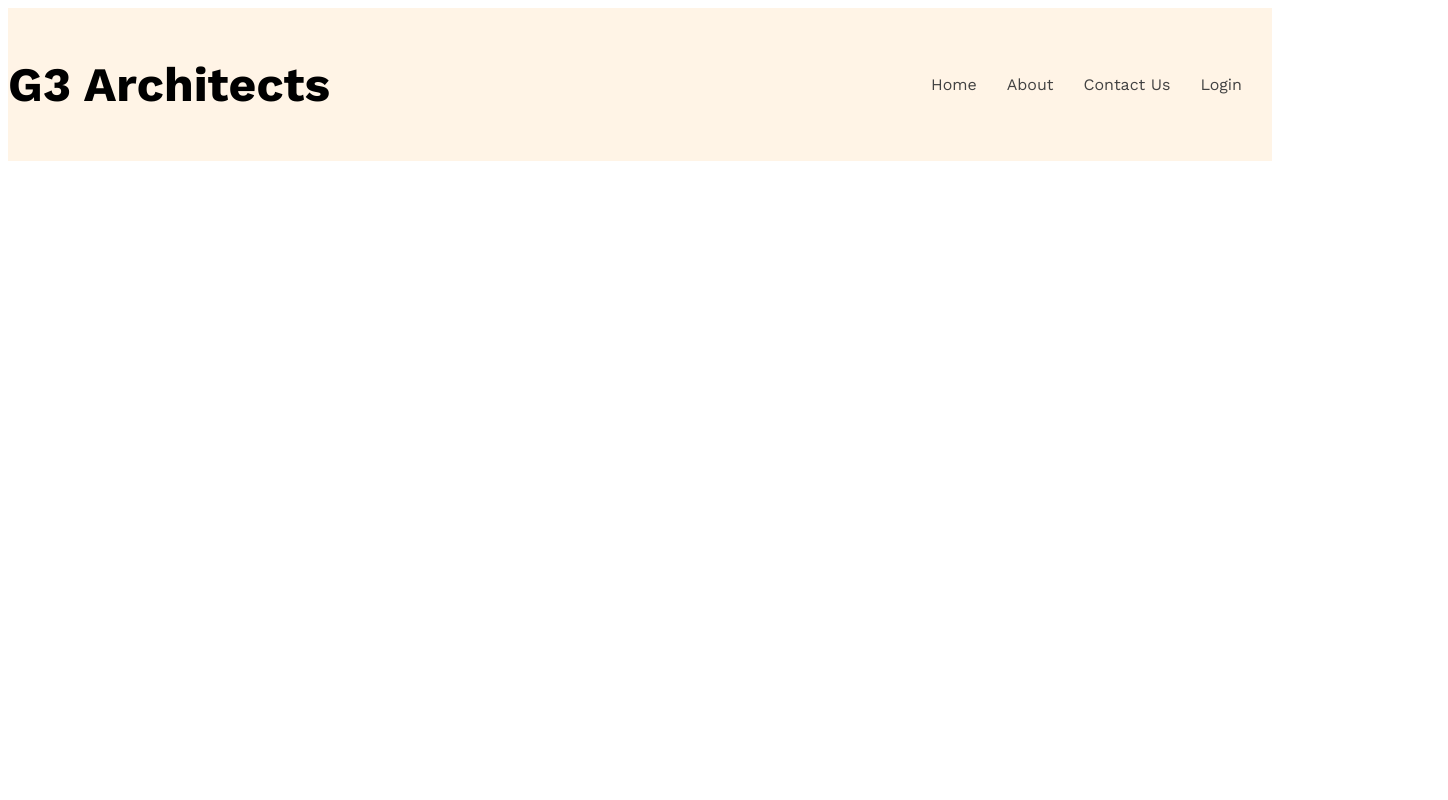
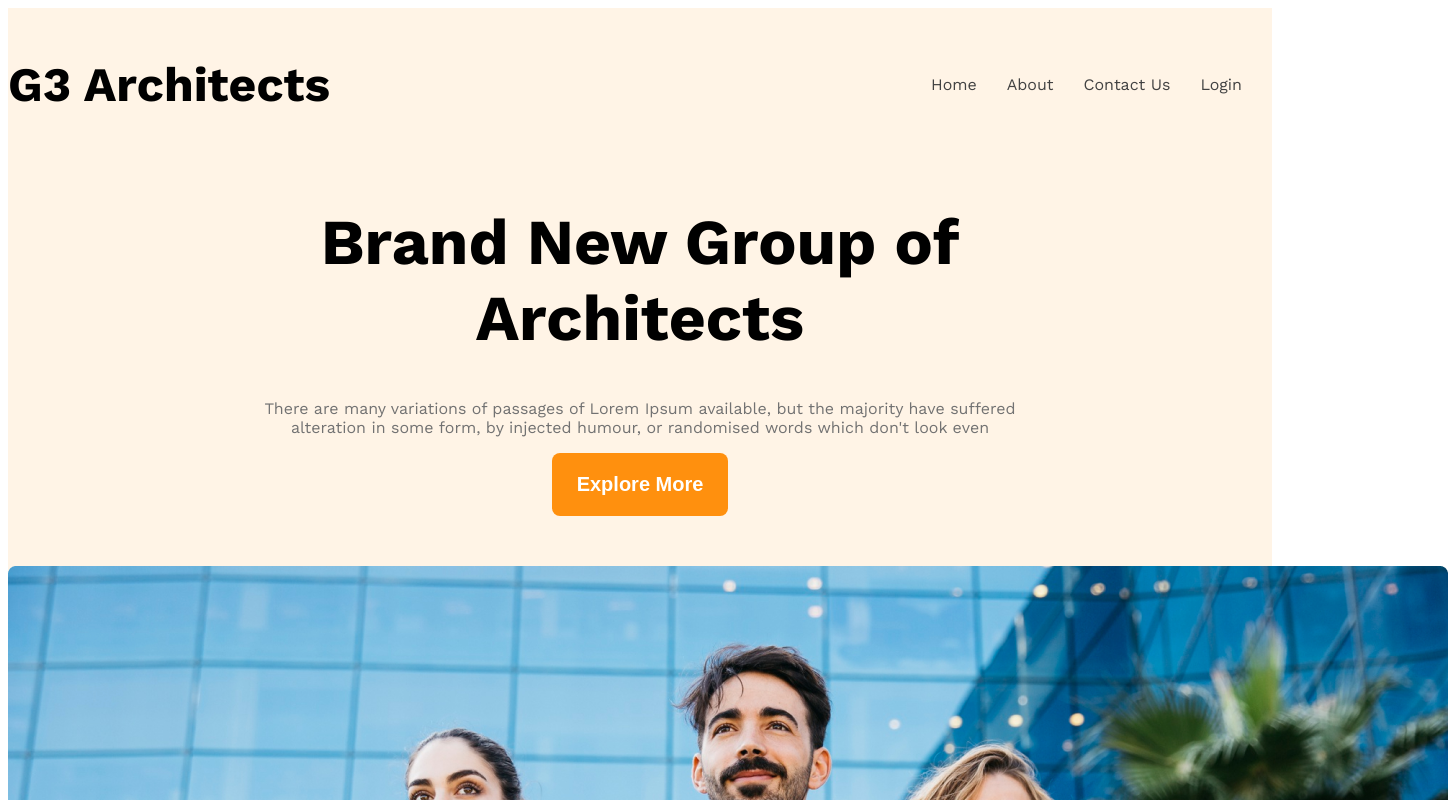
Before and after one commit to jnsharna26/g3-architect-website, a plain HTML site: page index.html in a window 1280 px wide. Shown: the top 800 px of the page, 1448 px wide, since content can reach past the window. Drawn offline with nearby package versions, Linux system fonts and the light colour scheme; a web font is replaced by a local one.

Commit message:
added banner title,description,image & button

```diff
--- a/index.html
+++ b/index.html
@@ -21,7 +21,17 @@
       </ul>
     </nav>
     <div class="banner">
+      <div class="banner-content">
+        <h1 class="banner-title">Brand New
+          Group of Architects
+        </h1>
+        <p class="banner-description">There are many variations of passages of Lorem Ipsum available, but the majority
+          have suffered alteration in some form,
+          by injected humour, or randomised words which don't look even</p>
+        <button class="btn-primery">Explore More</button>
+      </div>
 
+      <img src="images/banner.png" alt="">
     </div>
   </header>
   <main>
--- a/styles/style.css
+++ b/styles/style.css
@@ -43,3 +43,28 @@
   max-width: 1440px;
   margin:0 auto;
 }
+.banner-content{
+  max-width: 800px;
+  margin: 0 auto;
+  text-align: center;
+  margin-bottom: 50px;
+}
+.banner-title{
+  font-weight: bold;
+  font-size: 4rem;
+
+  color:000000;
+}
+.banner-description{
+  color:#727272;
+}
+.btn-primery{
+  background: #FF900E;
+  color:white;
+
+  padding: 20px 25px;
+  border-radius: 8px;
+  font-weight: 600;
+  font-size: 1.25rem;
+  border: none;
+}
```
